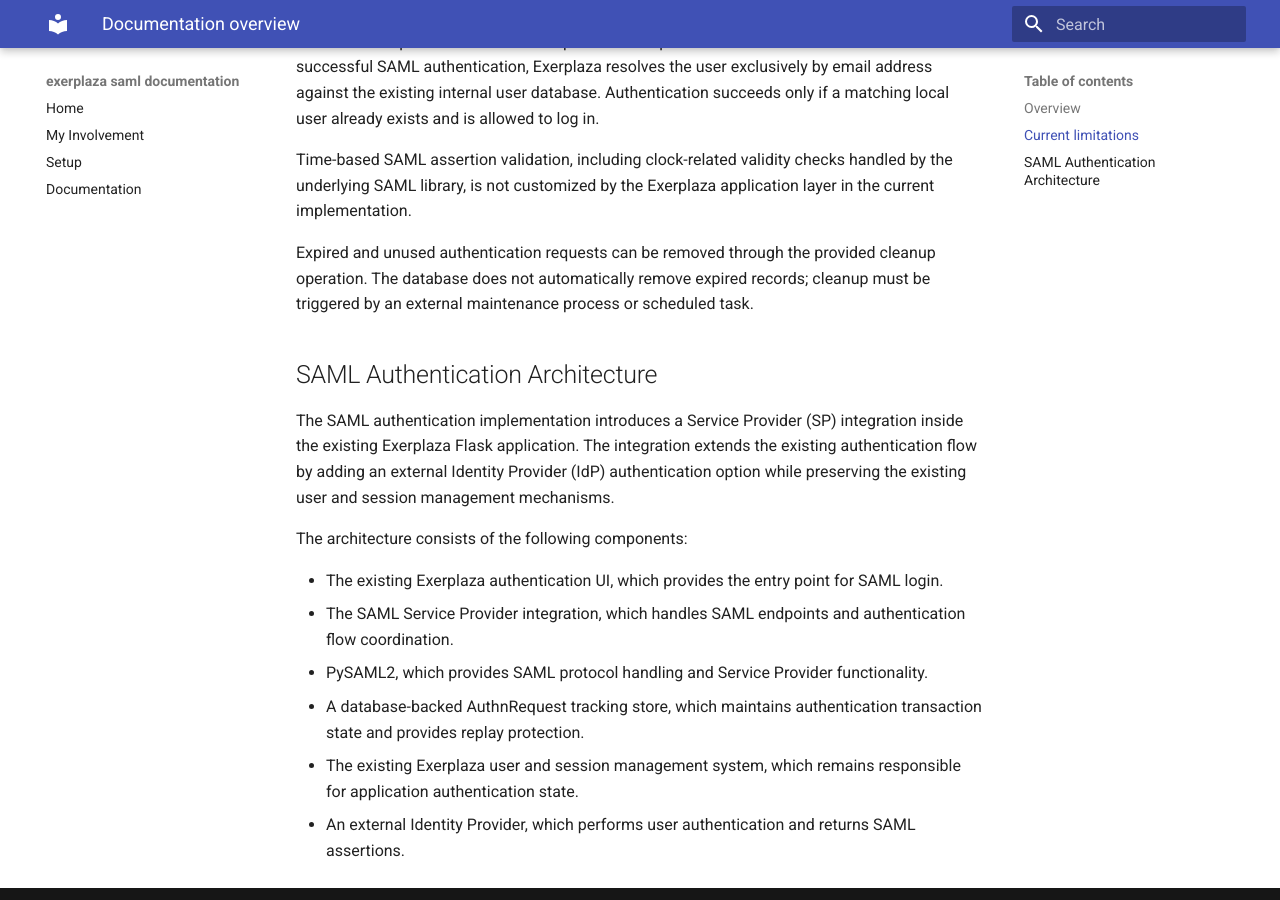
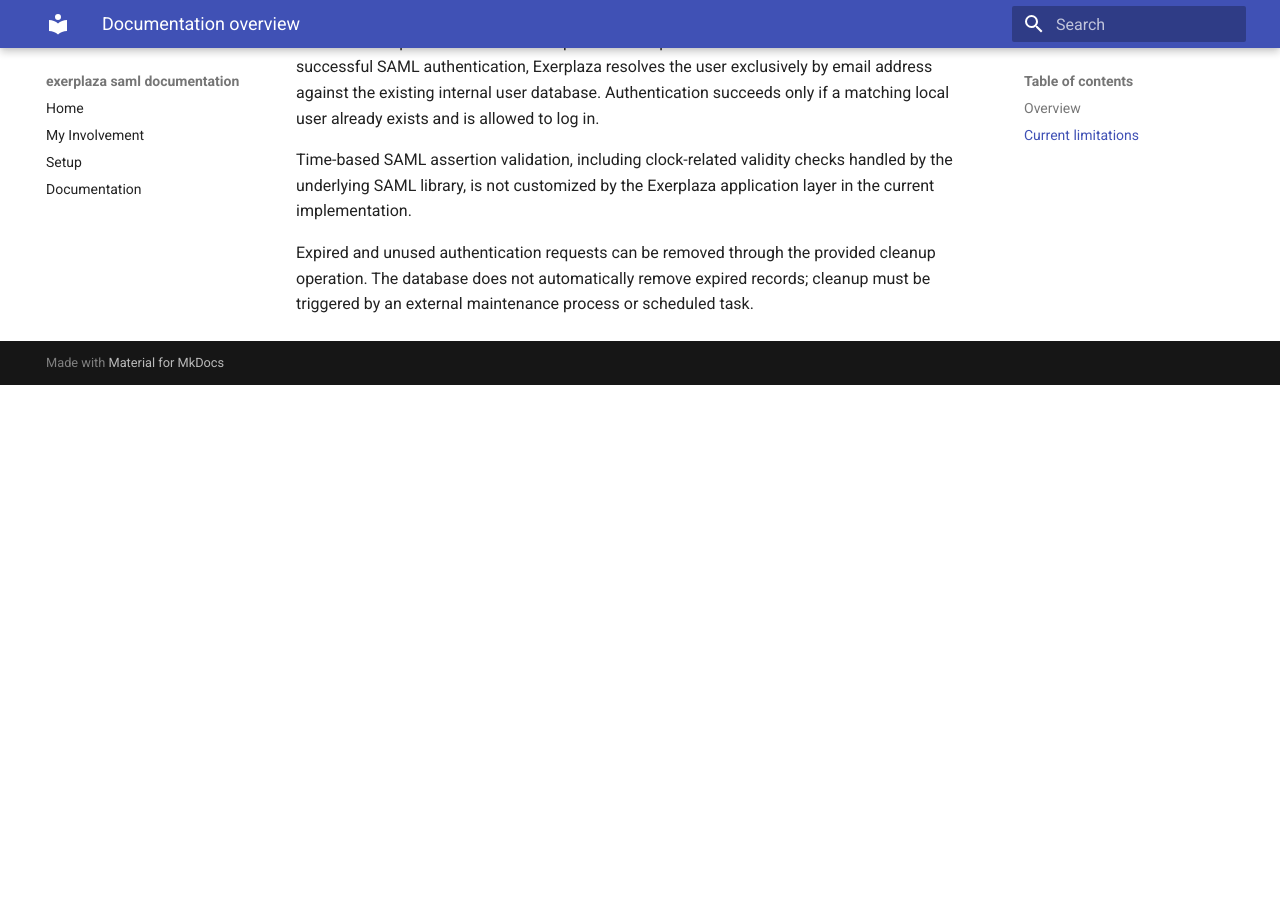
Before and after one commit to acquanaturaleminerale/acquanaturaleminerale.github.io, an MkDocs documentation site: the page built from docs/documentation-overview.md, in a window 1280 px wide and 900 px high, scrolled down 1371 px. Built offline with MkDocs 1.6.1 and Material for MkDocs 9.7.7, drawn with Linux system fonts in a browser that asks for light colours; after the commit the page ends 1756 px from its top, so only the background shows below that.

Commit message:
Update documentation-overview.md

```diff
--- a/docs/documentation-overview.md
+++ b/docs/documentation-overview.md
@@ -35,16 +35,3 @@
 Time-based SAML assertion validation, including clock-related validity checks handled by the underlying SAML library, is not customized by the Exerplaza application layer in the current implementation.
 
 Expired and unused authentication requests can be removed through the provided cleanup operation. The database does not automatically remove expired records; cleanup must be triggered by an external maintenance process or scheduled task.
-
-## SAML Authentication Architecture
-
-The SAML authentication implementation introduces a Service Provider (SP) integration inside the existing Exerplaza Flask application. The integration extends the existing authentication flow by adding an external Identity Provider (IdP) authentication option while preserving the existing user and session management mechanisms.
-
-The architecture consists of the following components:
-
-- The existing Exerplaza authentication UI, which provides the entry point for SAML login.
-- The SAML Service Provider integration, which handles SAML endpoints and authentication flow coordination.
-- PySAML2, which provides SAML protocol handling and Service Provider functionality.
-- A database-backed AuthnRequest tracking store, which maintains authentication transaction state and provides replay protection.
-- The existing Exerplaza user and session management system, which remains responsible for application authentication state.
-- An external Identity Provider, which performs user authentication and returns SAML assertions.
```
